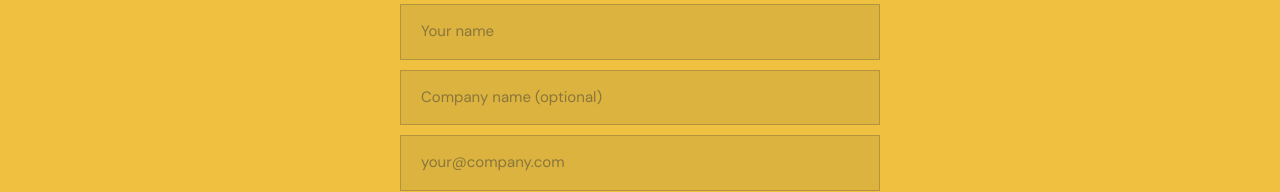
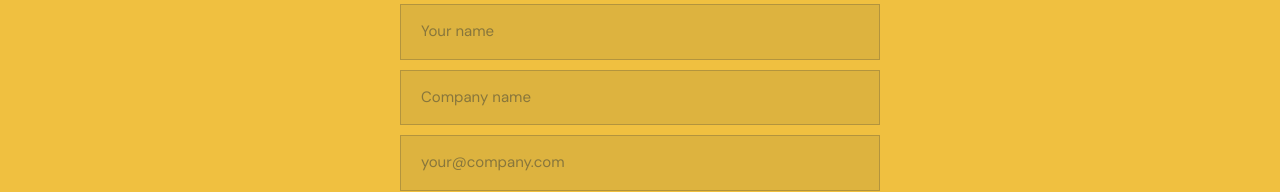
Before and after one commit to neil929/slektlandingbeta, a Next.js app: page / in a window 1280 px wide. Shown: the part 8672-8864 px from the top of the page. Built offline with nearby package versions, Linux system fonts and the light colour scheme.

Commit message:
Make company name required on waitlist form
https://claude.ai/code/session_01MFMeAd5xVyB6Lo6DywMqLU

```diff
--- a/app/actions/waitlist.ts
+++ b/app/actions/waitlist.ts
@@ -15,7 +15,7 @@ export async function submitWaitlist(formData: FormData) {
   const company = (formData.get("company") as string || "").trim()
   const email = (formData.get("email") as string || "").trim()
 
-  if (!name || !email) return { error: "Please fill in your name and email." }
+  if (!name || !company || !email) return { error: "Please fill in all fields." }
 
   const emailRegex = /^[^\s@]+@[^\s@]+\.[^\s@]+$/
   if (!emailRegex.test(email)) return { error: "Please enter a valid email address." }
--- a/components/slekt/cta-section.tsx
+++ b/components/slekt/cta-section.tsx
@@ -70,7 +70,8 @@ export function CtaSection() {
                 <input
                   type="text"
                   name="company"
-                  placeholder="Company name (optional)"
+                  placeholder="Company name"
+                  required
                   disabled={status === "loading"}
                 />
                 <input
```
